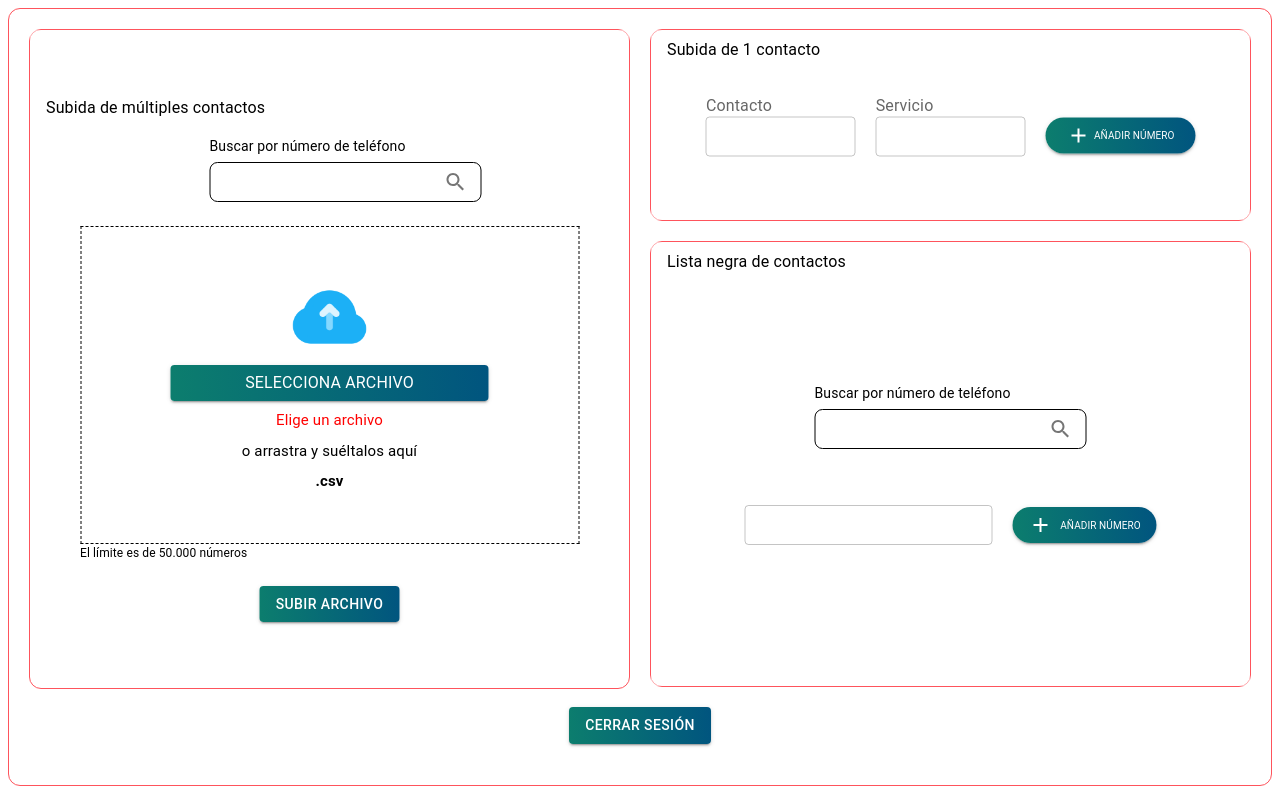
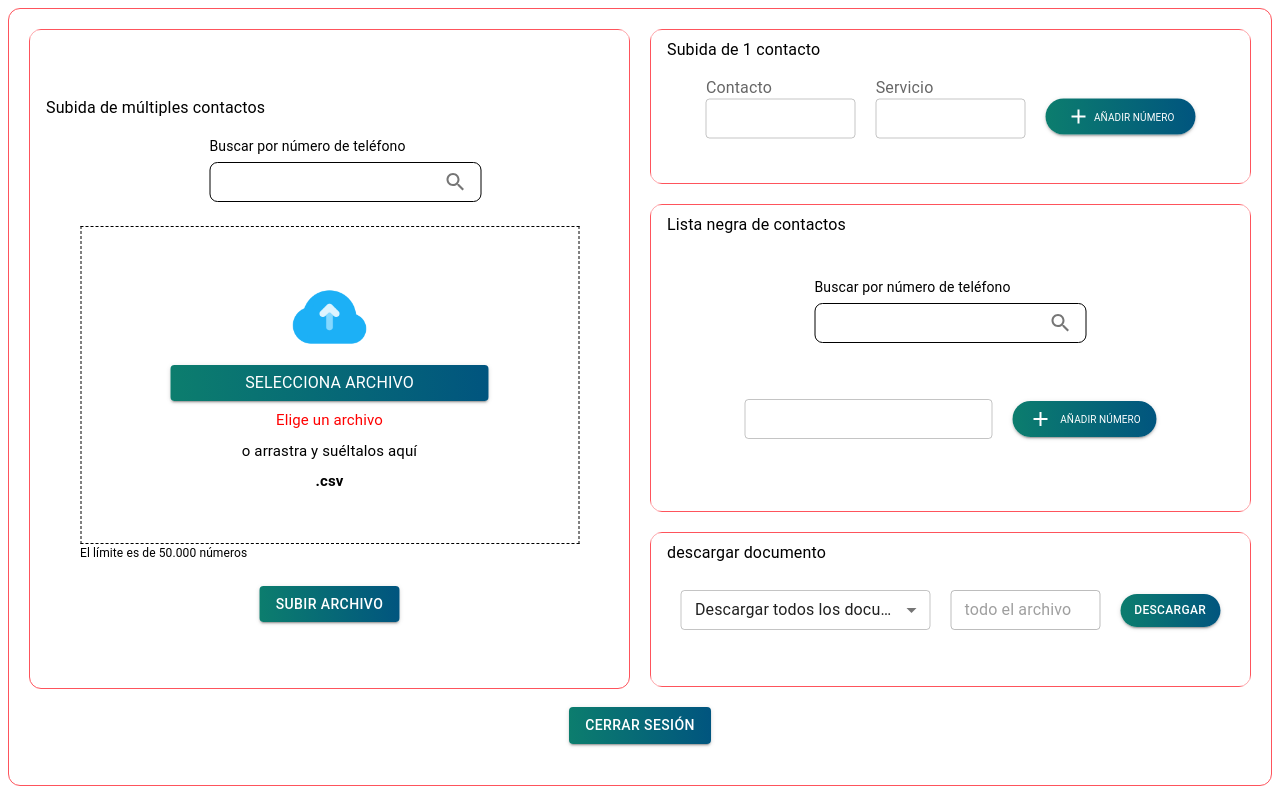
Before and after one commit to Palash101/ahooro, a React (Create React App) app: page /upload-data in a window 1280 px wide. Built offline with nearby package versions, Linux system fonts and the light colour scheme; no server answers; sample sign-in values are in the browser's storage.

Commit message:
pdf and csv download api

```diff
--- a/src/controller/AuthController.js
+++ b/src/controller/AuthController.js
@@ -199,3 +199,35 @@ export const DeleteBlackListNumber = async (blackListNumber) => {
 export const AddNewNumber = async (phone) => {
 
 }
+
+export const downloadData = async (data) => {
+    //    return Promise.resolve({success:true,url:'https://storage.googleapis.com/authconfigurator.appspot.com/document/7224901r7824.pdf'})
+    const url = 'https://europe-west3-config-project-ac16f.cloudfunctions.net/download'
+    return fetch(url, {
+        method: "POST",
+        body: JSON.stringify(data)
+    })
+        .then((res) => {
+            if(res.ok){
+               return res.blob()
+            }
+            else{
+                return { success: false }
+            }
+
+           })
+        .then((myBlob) => {
+            const objectURL = URL.createObjectURL(myBlob);
+            if (objectURL) {
+                return { success: true, data: objectURL }
+            }
+            else {
+                return { success: false }
+            }
+        })
+    .catch((err) => {
+        console.log("err: ", err);
+        return { success: false }
+    })
+
+}
--- a/src/upload-data/index.js
+++ b/src/upload-data/index.js
@@ -1,4 +1,5 @@
 import Box from '@mui/material/Box';
+import MenuItem from '@mui/material/MenuItem';
 import { useState } from 'react';
 import Buttons from '../component/Button';
 import Typography from '@mui/material/Typography';
@@ -9,7 +10,7 @@ import CloseIcon from '@mui/icons-material/Close';
 import { useNavigate } from 'react-router-dom';
 import styled from '@emotion/styled';
 import SearchIcon from '@mui/icons-material/Search';
-import { DeleteBlackListNumber, SearchDoc, saveCsvFile } from '../controller/AuthController';
+import { DeleteBlackListNumber, SearchDoc, downloadData, saveCsvFile } from '../controller/AuthController';
 import ShowSearch from '../component/Modal/showSearch';
 import AddIcon from '@mui/icons-material/Add';
 import { CircularProgress, Grid, InputLabel, TextField } from '@mui/material';
@@ -99,6 +100,36 @@ function UploadData() {
     const [phone, setPhone] = useState("")
     const [service, setService] = useState("")
     const [blackList, setBlackList] = useState("")
+    const [download, setDownload] = useState("all_document")
+    console.log("download: ", download);
+    const [downloadSearch, setDownloadSearch] = useState("")
+
+
+    // download documents
+
+    const handleDownload = async () => {
+        setLoading(true)
+        const data = {
+            downloadType: download === "all_document" || download === "all_record" ? 'multiple' : 'single',
+            type: download === "all_document" || download === "one_document" ? 'pdf' : 'csv',
+            query: downloadSearch
+        }
+        // console.log("data: ", data);
+        const DownloadDocuments = await downloadData(data)
+        // console.log("DownloadDocuments: ", DownloadDocuments.success);
+        if (DownloadDocuments.success) {
+            const link = document.createElement('a');
+            link.href = DownloadDocuments.data;
+            link.download = "file";
+            link.click();
+            setLoading(false)
+        }
+        else {
+            setMassage("archivo no disponible");
+            setLoading(false)
+            setOpen(true);
+        }
+    }
 
 
     const handleChange = event => {
@@ -164,9 +195,7 @@ function UploadData() {
         }
     }
 
-
     // add phone No
-
     const SavePhoneNo = async () => {
         if (phone) {
             setLoading(true)
@@ -319,7 +348,7 @@ function UploadData() {
                                             left: { md: "50%", xs: 0 },
                                             transform: { md: "translate(-50%, -50%)", xs: "none" },
                                         }}>
-                                            <Box component="Box">
+                                            <Box>
                                                 <Search>
                                                     <Box sx={{
                                                         width: "100%",
@@ -417,7 +446,7 @@ function UploadData() {
                                 sx={{
                                     borderRadius: "12px",
                                     border: "1px solid #FE545C",
-                                    height: { md: "30%", xs: "auto" },
+                                    height: { md: "25%", xs: "auto" },
                                 }}
                             >
                                 <Box sx={{
@@ -458,7 +487,7 @@ function UploadData() {
                                                 />
                                             </Grid>
                                             <Grid item xs={12} md={3}>
-                                                <Box sx={{display:"flex" ,justifyContent:"center"}}>
+                                                <Box sx={{ display: "flex", justifyContent: "center" }}>
                                                     <Buttons
                                                         sx={{ display: "flex", borderRadius: "20px", width: "200px", mb: 0.4 }}
                                                         onClick={SavePhoneNo}
@@ -478,7 +507,7 @@ function UploadData() {
                                 position: "relative",
                                 borderRadius: "12px",
                                 border: "1px solid #FE545C",
-                                height: { md: "70%", xs: "auto" },
+                                height: { md: "50%", xs: "auto" },
                             }}>
                                 <Box sx={{
                                     boxSizing: "border-box",
@@ -549,6 +578,69 @@ function UploadData() {
                                     </Box>
                                 </Box>
                             </Box>
+                            <Box
+                                sx={{
+                                    borderRadius: "12px",
+                                    border: "1px solid #FE545C",
+                                    height: { md: "25%", xs: "auto" },
+                                }}
+                            >
+                                <Box sx={{
+                                    position: "relative",
+                                    boxSizing: "border-box",
+                                    background: " rgba(255, 255, 255, 0.5)",
+                                    py: "8px", px: "16px",
+                                    height: "100%",
+                                    width: "100%",
+                                }}>
+                                    <Typography sx={{ mb: 2, textAlign: { xs: "center", md: "left" } }}>descargar documento</Typography>
+                                    <Box sx={{
+                                        position: { md: "absolute", xs: "relative" },
+                                        width: "100%",
+                                        top: { md: "50%", xs: 0 },
+                                        left: { md: "50%", xs: 0 },
+                                        transform: { md: "translate(-50%, -50%)", xs: "none" },
+                                    }}>
+                                        <Grid container sx={{ alignItems: "flex-end", gap: "20px", justifyContent: "center", }}>
+                                            <Grid item xs={12} md={5}>
+                                                <TextField
+                                                    select
+                                                    fullWidth
+                                                    size='small'
+                                                    value={download}
+                                                    onChange={(e) => setDownload(e.target.value)}
+                                                >
+                                                    <MenuItem value={"all_document"}>Descargar todos los documentos</MenuItem>
+                                                    <MenuItem value={"one_document"}>Descargar solo un documento</MenuItem>
+                                                    <MenuItem value={"all_record"}>Descargar todos los registros</MenuItem>
+                                                    <MenuItem value={"one_records"}>Descargar solo un registro</MenuItem>
+                                                </TextField>
+                                            </Grid>
+                                            <Grid item xs={12} md={3}>
+                                                <TextField
+                                                    disabled={download === "all_document" || download === "all_record"}
+                                                    placeholder={download === "all_document" || download === "all_record" ? "todo el archivo" : "Entrar en Buscar"}
+                                                    type='text'
+                                                    fullWidth
+                                                    size='small'
+                                                    value={download === "all_document" || download === "all_record" ? "todo el archivo" : downloadSearch}
+                                                    onChange={(e) => setDownloadSearch(e.target.value)}
+                                                />
+                                            </Grid>
+                                            <Grid item xs={12} md={2}>
+                                                <Box sx={{ display: "flex", justifyContent: "center" }}>
+                                                    <Buttons
+                                                        sx={{ display: "flex", fontSize: "12px", borderRadius: "20px", width: "200px", mb: 0.4 }}
+                                                        onClick={handleDownload}
+                                                    >
+                                                        Descargar
+                                                    </Buttons>
+                                                </Box>
+                                            </Grid>
+                                        </Grid>
+                                    </Box>
+                                </Box>
+                            </Box>
                         </Grid>
                     </Grid>
                     <Box sx={{
```
Also changed, not shown: public/logo192.png (added), 1 other file (tests, documents, lock files or other folders).
